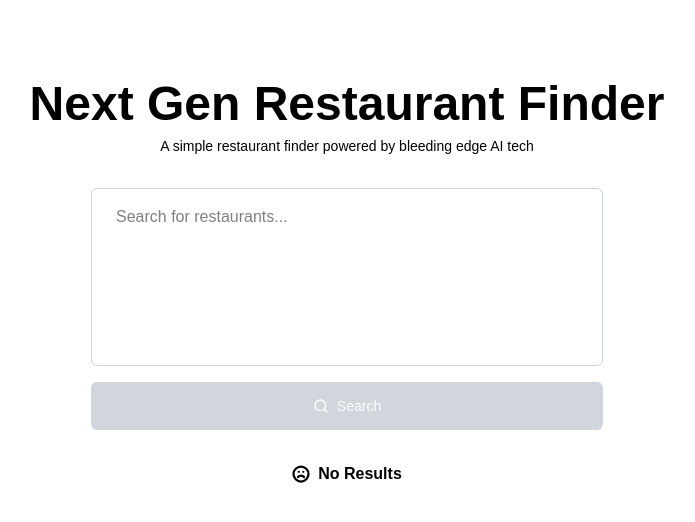
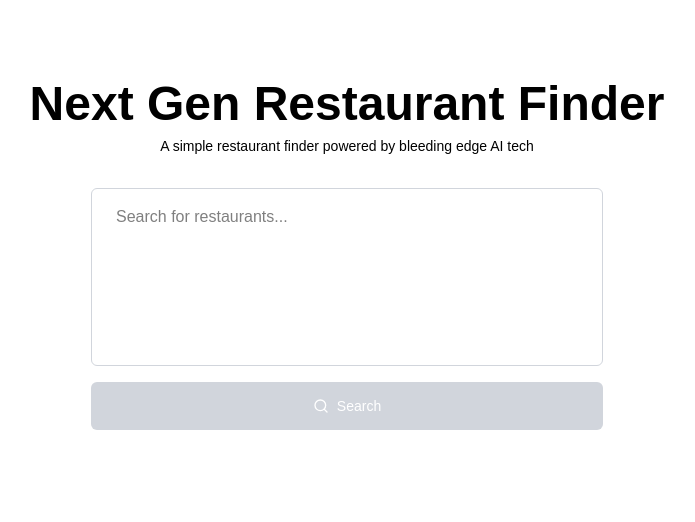
Before and after one commit to kobz2414/restaurant-finder-ai, a React (Vite) app in the folder frontend/: page / in a window 1280 px wide. Shown: the top 522 px of the page, without its empty margins (293-988 px from the left). Built offline with nearby package versions, Linux system fonts and the light colour scheme.

Commit message:
feat: add user searching state to manage loading and results display

```diff
--- a/frontend/src/App.tsx
+++ b/frontend/src/App.tsx
@@ -12,9 +12,11 @@ function App() {
 
   const [isLoading, setIsLoading] = useState(false);
   const [isLoadingNextPage, setIsLoadingNextPage] = useState(false);
+  const [isUserSearching, setIsUserSearching] = useState(false);
 
   const handleSearch = async () => {
     try {
+      setIsUserSearching(false);
       setIsLoading(true);
       setResults([]);
       setNextPage("");
@@ -31,6 +33,7 @@ function App() {
       console.error(e);
     } finally {
       setIsLoading(false);
+      setIsUserSearching(true);
     }
   };
 
@@ -101,7 +104,7 @@ function App() {
               </button>
             </div>
 
-            {!isLoading && (
+            {!isLoading && isUserSearching && (
               <>
                 {results.length > 0 ? (
                   <Results results={results} />
```
